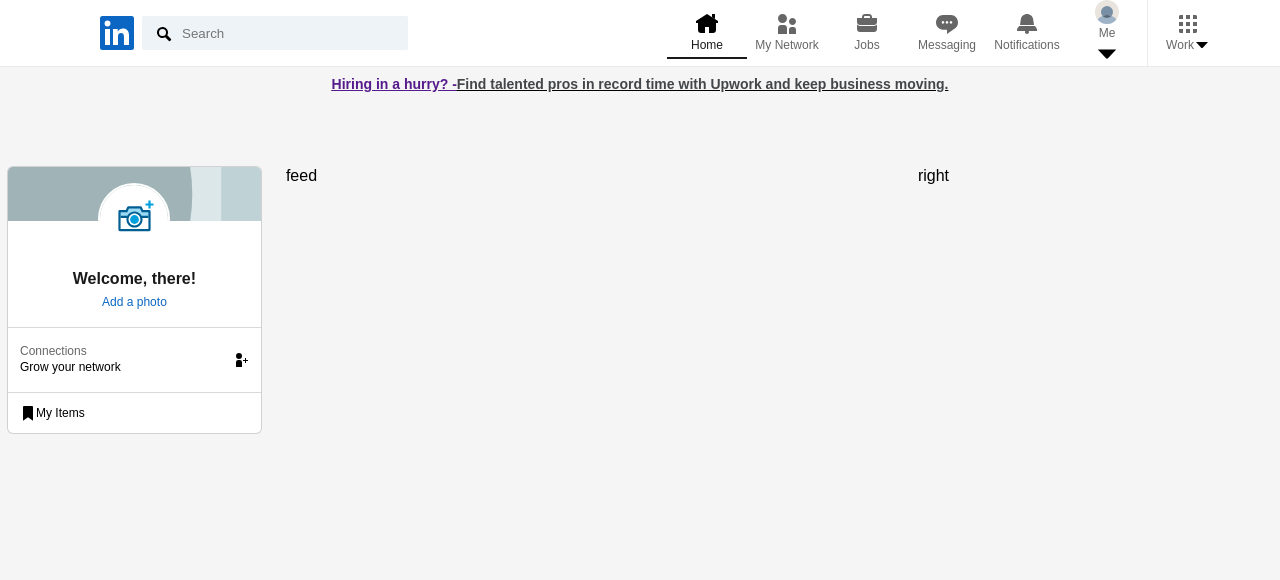
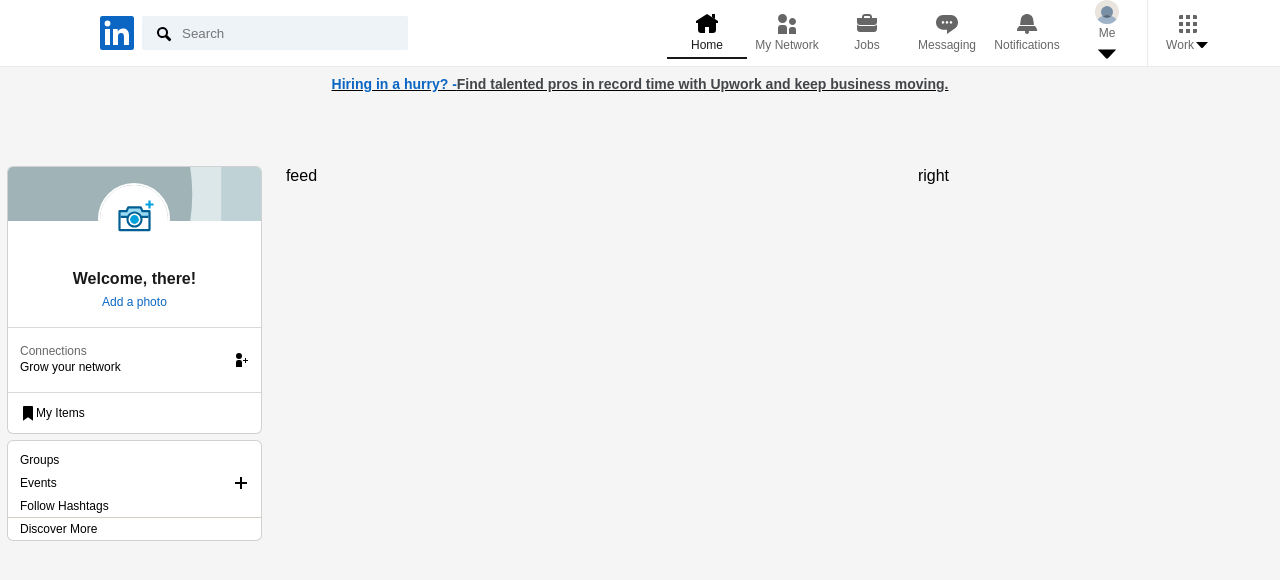
Before and after one commit to alb1nut/linkedin-clone-2, a React (Create React App) app: page /home in a window 1280 px wide. Shown: the top 580 px of the page. Built offline with nearby package versions, Linux system fonts and the light colour scheme.

Commit message:
Finished  leftside of grid

```diff
--- a/src/components/LeftSide.js
+++ b/src/components/LeftSide.js
@@ -32,6 +32,24 @@
           </span>
         </Item>
       </ArtCart>
+
+      <CommunityCard>
+        <a href="">
+          <span>Groups</span>
+        </a>
+        <a href="">
+          <span>
+            Events
+            <img src="/images/plus-icon.svg" alt="" />
+          </span>
+        </a>
+        <a href="">
+          <span>Follow Hashtags</span>
+        </a>
+        <a href="">
+          <span>Discover More</span>
+        </a>
+      </CommunityCard>
     </Container>
   );
 };
@@ -149,9 +167,42 @@
     }
   }
 
-  &:hover{
+  &:hover {
     background-color: rgba(0, 0, 0, 0.08);
   }
 `;
 
+const CommunityCard = styled(ArtCart)`
+  padding: 8px 0 0;
+  text-align: left;
+  display: flex;
+  flex-direction: column;
+
+  a {
+    text-decoration: none;
+    color: #000;
+    padding: 4px 12px 4px 12px;
+    font-size: 12px;
+
+    &:hover{
+        color:#0a66c2;
+    }
+
+    span{
+        display:flex;
+        align-items:center;
+        justify-content: space-between;
+    }
+
+    &:last-child{
+        color:rgba(0,0,0,0.);
+        text-decoration: none;
+        border-top:1px solid #d6cec2;.
+        padding: 12px;
+        &:hover{
+            background-color: rgba(0,0,0,0.08);
+        }
+    }
+  }
+`;
 export default LeftSide;
--- a/src/components/Main.js
+++ b/src/components/Main.js
@@ -9,7 +9,7 @@
     <Container>
       <Section>
         <h5>
-          <a href="">Hiring in a hurry? -</a>
+          <a >Hiring in a hurry? -</a>
         </h5>
         <p>
           Find talented pros in record time with Upwork and keep business
```
